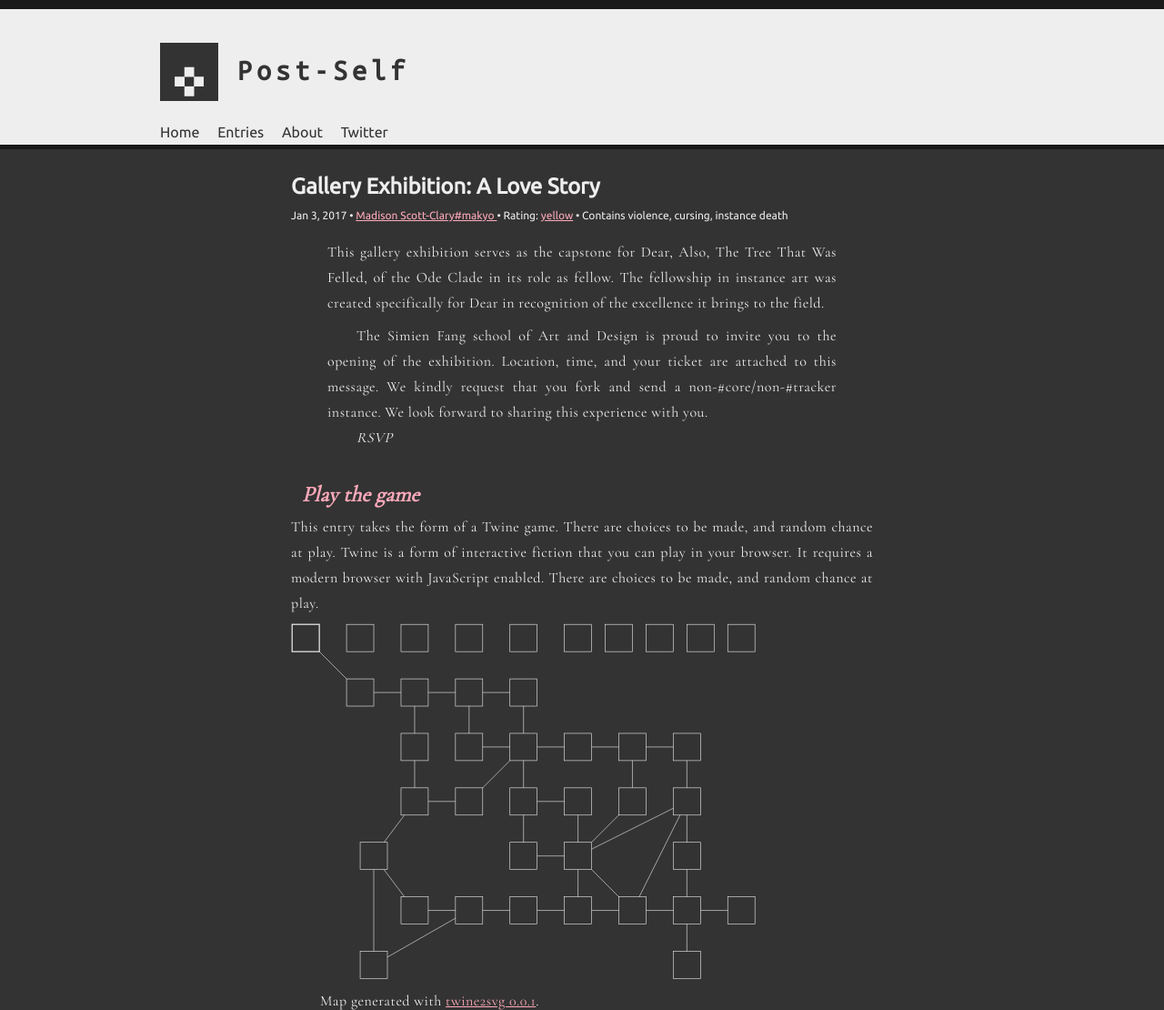
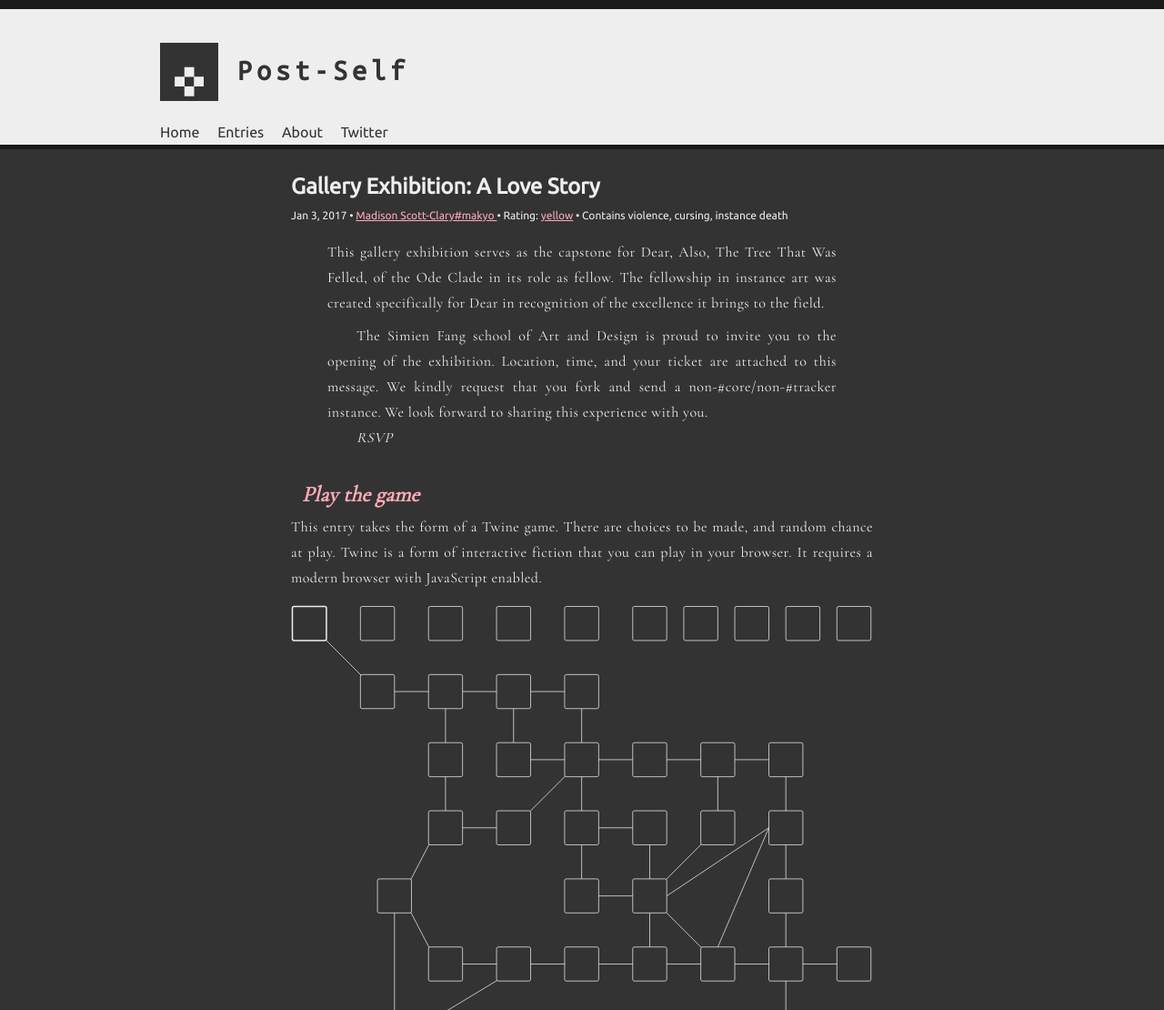
Before and after one commit to post-self/post-self.github.io, a Jekyll site: the page built from entry/_posts/2017-01-03-gallery-exhibition.md, in a window 1280 px wide, cut to the strip 0-1110 px from the top of the page. Shown: the whole strip at 91% size. Built offline with Jekyll 4.4.1, drawn with Linux system fonts in a browser that asks for light colours; comment, search, counter and statistics services are not loaded.

Commit message:
Update svg, styling

```diff
--- a/_sass/_base.scss
+++ b/_sass/_base.scss
@@ -140,8 +140,9 @@ article {
     }
 
     img, svg {
-        max-width: 80%;
+        max-width: 100%;
         height: auto;
+        margin: 0.5em auto;
     }
 }
 
--- a/entry/_posts/2017-01-03-gallery-exhibition.md
+++ b/entry/_posts/2017-01-03-gallery-exhibition.md
@@ -17,7 +17,7 @@ content_warnings:
 
 ### [Play the game](/posts/gallery-exhibition/)
 
-This entry takes the form of a Twine game. There are choices to be made, and random chance at play. Twine is a form of interactive fiction that you can play in your browser. It requires a modern browser with JavaScript enabled. There are choices to be made, and random chance at play.
+This entry takes the form of a Twine game. There are choices to be made, and random chance at play. Twine is a form of interactive fiction that you can play in your browser. It requires a modern browser with JavaScript enabled.
 
 {% include posts/gallery-exhibition/map.svg %}
 Map generated with [twine2svg 0.0.1](https://github.com/makyo/twinedown).
```
Also changed, not shown: _includes/posts/gallery-exhibition/map.svg.
